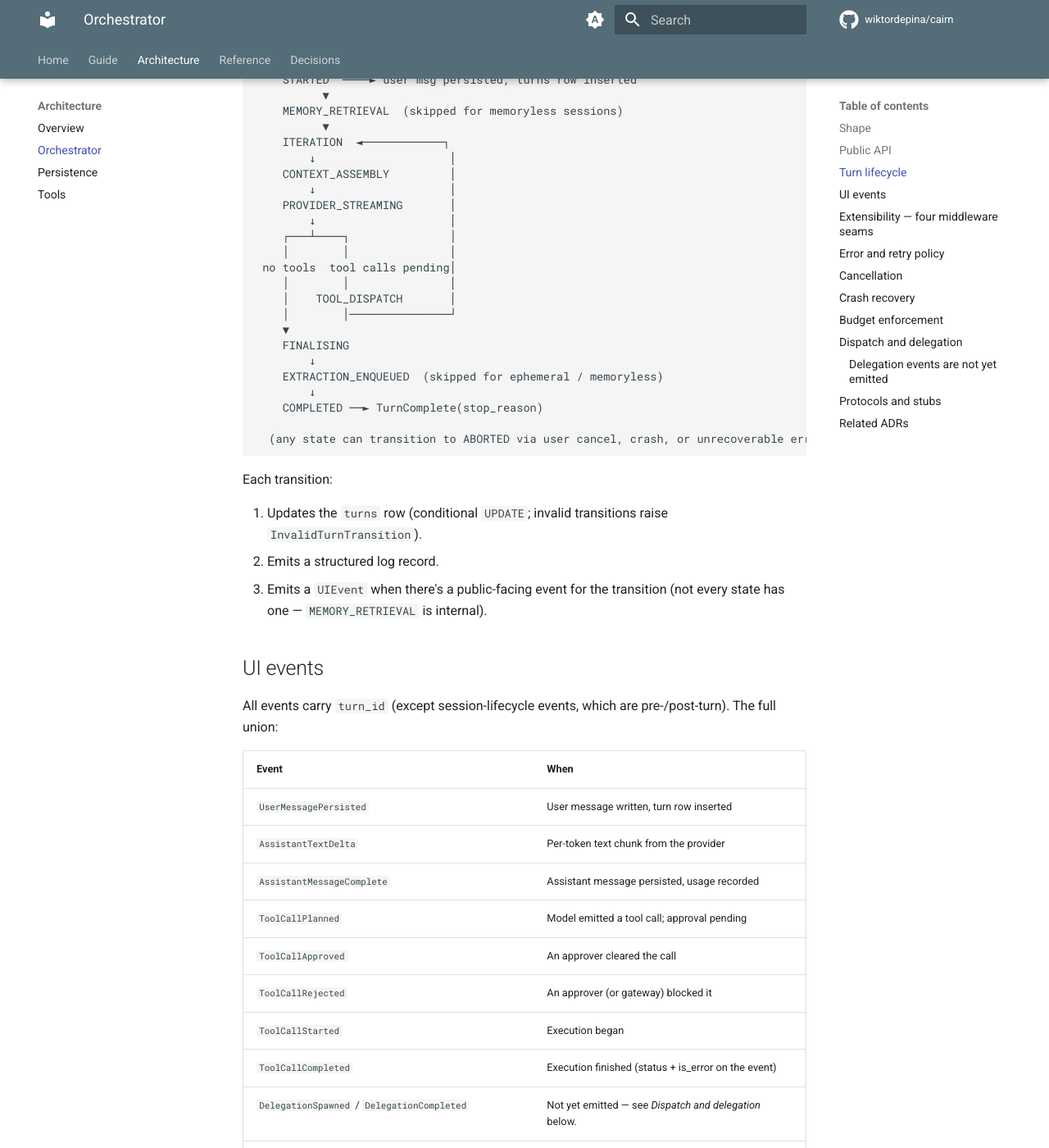
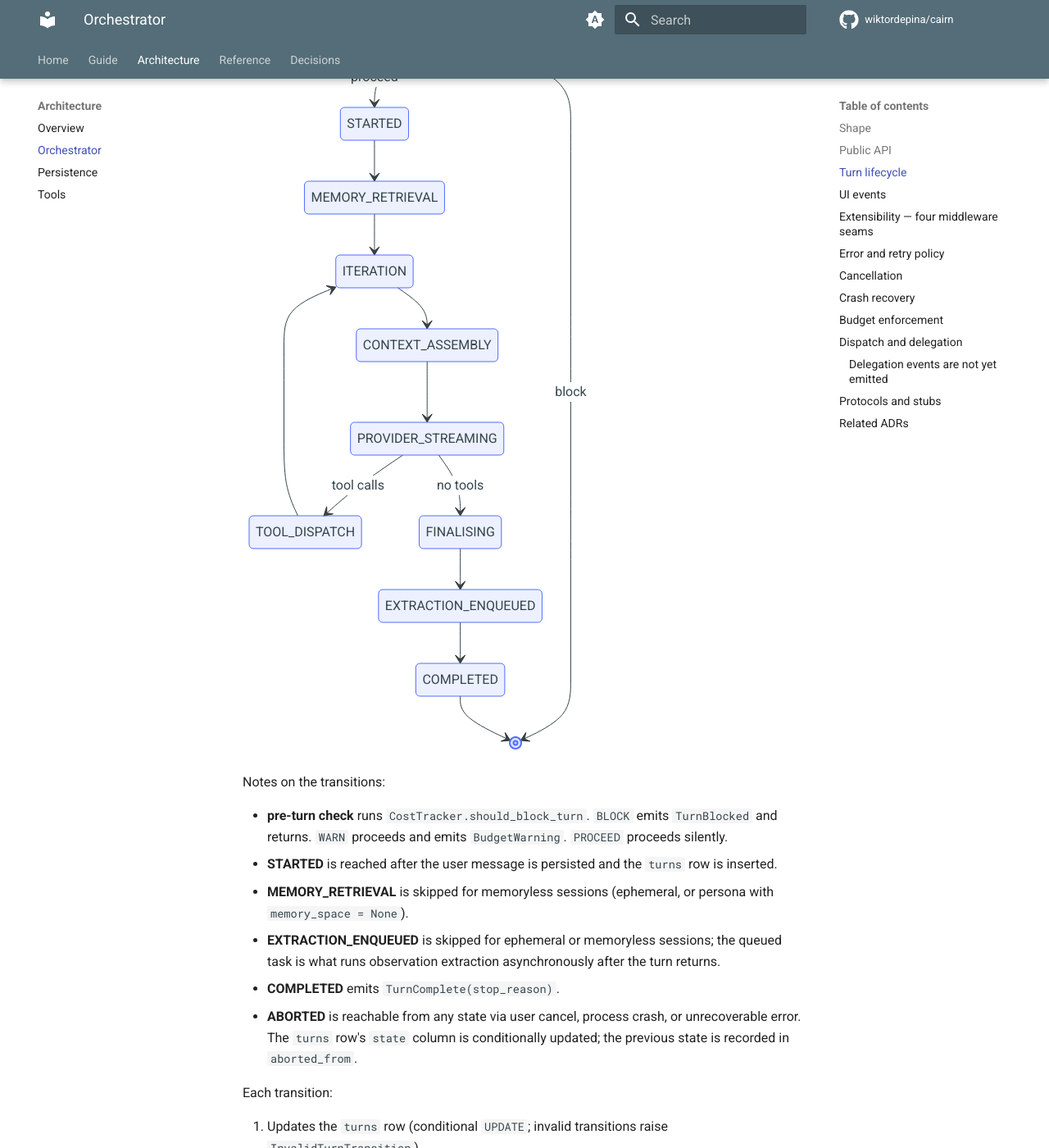
Before and after one commit to wiktordepina/cairn, an MkDocs documentation site: the page built from docs/orchestrator.md, in a window 1280 px wide and 1400 px high, scrolled down 1601 px. Shown: the whole window at 82% size. Built offline with MkDocs 1.6.1 and Material for MkDocs 9.7.7, drawn with Linux system fonts in a browser that asks for light colours; comment, search, counter and statistics services are not loaded; the version menu is left out; some of the changed text lies outside the part shown.

Commit message:
docs: refresh READMEs and switch ASCII diagrams to mermaid
docs/README.md was missing the Observability page in the Guide
section and still listed only four hand-curated reference pages
under Reference (the auto-generation work landed eight). Replaces
the per-file reference list with a single link to the generated
index, and adds a short note about the regenerate workflow plus
a pointer to ADR 0020.

Root README's Documentation section listed individual files in
docs/ — every docs change risked drifting the root copy. Replaces
the bulleted list with a single link to docs/README.md so the
root never needs touching when docs/ moves around. Drive-by:
adds truststore to the tech-stack table.

docs/architecture.md and docs/orchestrator.md replaced their
ASCII box-drawing diagrams with mermaid. The brick layout becomes
a flowchart TD; the per-turn state machine becomes a
stateDiagram-v2. Both render natively on GitHub and on the
published site — mkdocs.yml gets the standard
pymdownx.superfences custom_fences block for mermaid.

To avoid label truncation when mermaid sizes nodes to fit the
narrowest column or clips long edge labels, in-node text is kept
short (bold name + italic status) and explanatory context lives
in tables/lists directly below each diagram. Same information,
no truncation.

docs/persistence.md's directory listing is left as a plain code
block — it's a tree listing, not a diagram, and mermaid would
lose the path-vs-comment alignment that makes it readable.

Full gate green: 582 tests, ruff + pyright clean, drift check
clean, strict mkdocs build clean.

````diff
--- a/docs/orchestrator.md
+++ b/docs/orchestrator.md
@@ -51,39 +51,42 @@ Every turn walks an explicit state machine. The `turns` table's
 `state` column is authoritative; transitions are conditional `UPDATE`
 statements.
 
+```mermaid
+stateDiagram-v2
+    direction TB
+    [*] --> pre_turn
+    pre_turn: pre-turn check
+    pre_turn --> [*]: block
+    pre_turn --> STARTED: proceed
+    STARTED --> MEMORY_RETRIEVAL
+    MEMORY_RETRIEVAL --> ITERATION
+    ITERATION --> CONTEXT_ASSEMBLY
+    CONTEXT_ASSEMBLY --> PROVIDER_STREAMING
+    PROVIDER_STREAMING --> TOOL_DISPATCH: tool calls
+    TOOL_DISPATCH --> ITERATION
+    PROVIDER_STREAMING --> FINALISING: no tools
+    FINALISING --> EXTRACTION_ENQUEUED
+    EXTRACTION_ENQUEUED --> COMPLETED
+    COMPLETED --> [*]
 ```
-  ┌────────────────┐
-  │  (pre-turn)    │   CostTracker.should_block_turn
-  │   BLOCK? ──► TurnBlocked, return
-  │   WARN? ──► proceed + BudgetWarning
-  │   PROCEED? ──► proceed
-  └───────┬────────┘
-          ▼
-    STARTED  ────► user msg persisted, turns row inserted
-          ▼
-    MEMORY_RETRIEVAL  (skipped for memoryless sessions)
-          ▼
-    ITERATION  ◄────────────┐
-        ↓                    │
-    CONTEXT_ASSEMBLY         │
-        ↓                    │
-    PROVIDER_STREAMING       │
-        ↓                    │
-    ┌───┴────┐               │
-    │        │               │
- no tools  tool calls pending│
-    │        │               │
-    │    TOOL_DISPATCH       │
-    │        │───────────────┘
-    ▼
-    FINALISING
-        ↓
-    EXTRACTION_ENQUEUED  (skipped for ephemeral / memoryless)
-        ↓
-    COMPLETED ──► TurnComplete(stop_reason)
 
-  (any state can transition to ABORTED via user cancel, crash, or unrecoverable error)
-```
+Notes on the transitions:
+
+- **pre-turn check** runs `CostTracker.should_block_turn`. `BLOCK`
+  emits `TurnBlocked` and returns. `WARN` proceeds and emits
+  `BudgetWarning`. `PROCEED` proceeds silently.
+- **STARTED** is reached after the user message is persisted and the
+  `turns` row is inserted.
+- **MEMORY_RETRIEVAL** is skipped for memoryless sessions (ephemeral,
+  or persona with `memory_space = None`).
+- **EXTRACTION_ENQUEUED** is skipped for ephemeral or memoryless
+  sessions; the queued task is what runs observation extraction
+  asynchronously after the turn returns.
+- **COMPLETED** emits `TurnComplete(stop_reason)`.
+- **ABORTED** is reachable from any state via user cancel, process
+  crash, or unrecoverable error. The `turns` row's `state` column is
+  conditionally updated; the previous state is recorded in
+  `aborted_from`.
 
 Each transition:
 
--- a/mkdocs.yml
+++ b/mkdocs.yml
@@ -66,7 +66,11 @@ markdown_extensions:
   - toc:
       permalink: true
   - pymdownx.details
-  - pymdownx.superfences
+  - pymdownx.superfences:
+      custom_fences:
+        - name: mermaid
+          class: mermaid
+          format: !!python/name:pymdownx.superfences.fence_code_format
   - pymdownx.highlight:
       anchor_linenums: true
       line_spans: __span
````
Also changed, not shown: README.md (+6 -8 lines), docs/README.md (+23 -11 lines), docs/architecture.md (+32 -30 lines).
